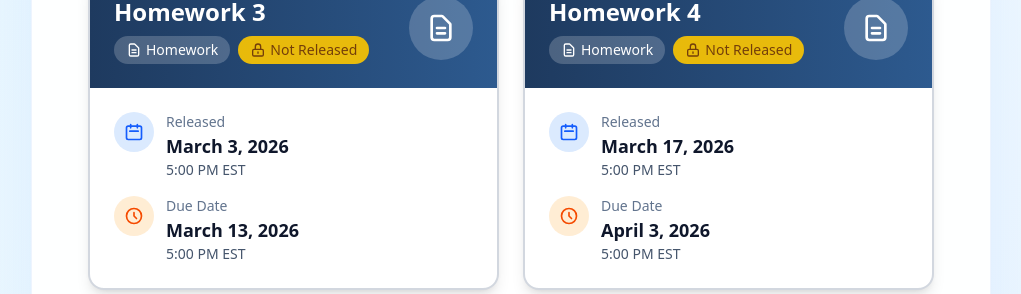
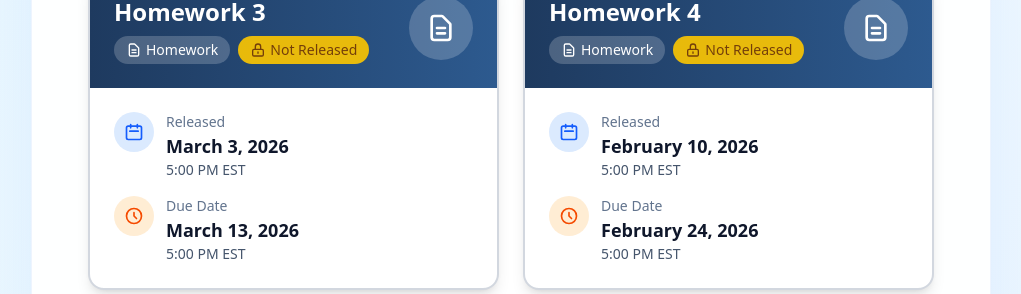
Before and after one commit to csci1851/csci1851.github.io, a Next.js app: page /assignments in a window 1280 px wide. Shown: the part 860-1154 px from the top of the page, without its empty margins (249-1270 px from the left). Built offline with nearby package versions, Linux system fonts and the light colour scheme.

Commit message:
added lecture 6

```diff
--- a/components/lecture-card.tsx
+++ b/components/lecture-card.tsx
@@ -7,7 +7,7 @@ interface LectureCardProps {
 }
 
 function formatDate(dateString: string): string {
-  const date = new Date(dateString);
+  const date = new Date(dateString + 'T00:00:00');
   const month = date.toLocaleDateString('en-US', { month: 'short' });
   const day = date.getDate();
   return `${month} ${day}`;
--- a/lib/data/assignments.json
+++ b/lib/data/assignments.json
@@ -26,8 +26,8 @@
   {
     "id": "4",
     "title": "Homework 4",
-    "released_at": "2026-03-17T00:00:00Z",
-    "due_at": "2026-04-03T17:00:00Z",
+    "released_at": "2026-02-10T00:00:00Z",
+    "due_at": "2026-02-24T17:00:00Z",
     "spec_url": null,
     "submission_url": null
   },
--- a/lib/data/lectures.json
+++ b/lib/data/lectures.json
@@ -43,5 +43,14 @@
     "slides_url": "/lectures/20260205_CSCI1851_LogisticRegression.pdf",
     "recording_url": null,
     "notes_url": null
+  },
+  {
+    "id": "6",
+    "date": "2026-02-10",
+    "title": "Lecture 6",
+    "topic": "Decision Tress and Random Forests",
+    "slides_url": "/lectures/20260210_CSCI1851_Trees_Forests.pdf",
+    "recording_url": null,
+    "notes_url": null
   }
 ]
```
Also changed, not shown: 1 other file (tests, documents, lock files or other folders).
